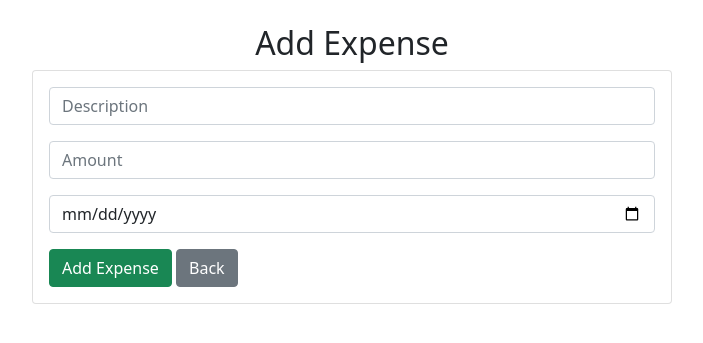
After one commit to mohanarajan0606/Vignesh_project, a Flask app: page /add in a window 1280 px wide. The commit adds this page. Shown: the top 343 px of the page, without its empty margins (288-991 px from the left). Run offline with Flask 3, Linux system fonts and the light colour scheme.

Commit message:
Total Calculation And Edit Page Was Created Sucessfuly

```diff
--- a/app.py
+++ b/app.py
@@ -1,34 +1,76 @@
-from flask import Flask, render_template, request, redirect
+from flask import Flask, render_template, request, redirect, url_for
+import mysql.connector
 
 app = Flask(__name__)
 
-# In-memory store for expenses
-expenses = []
+# MySQL Configuration
+conn = mysql.connector.connect(
+    host='localhost',
+    user='root',
+    password='',
+    database='expense'
+)
+cursor = conn.cursor(dictionary=True)
 
+# Home - Read
 @app.route('/')
 def index():
-    return render_template('index.html', expenses=expenses)
+    # Fetch all expenses
+    cursor.execute("SELECT * FROM expenses")
+    expenses = cursor.fetchall()
 
-@app.route('/add', methods=['POST'])
+    # Fetch total amount directly from database
+    cursor.execute("SELECT SUM(amount) AS total FROM expenses")
+    result = cursor.fetchone()
+    total_amount = result['total'] if result['total'] else 0.0
+
+    return render_template('index.html', expenses=expenses, total_amount=total_amount)
+
+# Create
+@app.route('/add', methods=['GET', 'POST'])
 def add_expense():
-    description = request.form['description']
-    amount = request.form['amount']
-    date = request.form['date']
+    if request.method == 'POST':
+        description = request.form['description']
+        amount = request.form['amount']
+        date = request.form['date']
 
-    # 🔥 Very important: Convert amount to float
-    try:
-        amount = float(amount)
-    except ValueError:
-        amount = 0.0
+        try:
+            amount = float(amount)
+        except ValueError:
+            amount = 0.0
 
-    expense = {
-        'description': description,
-        'amount': amount,
-        'date': date
-    }
-    expenses.append(expense)
+        cursor.execute("INSERT INTO expenses (description, amount, dates) VALUES (%s, %s, %s)", (description, amount, date))
+        conn.commit()
+        return redirect(url_for('index'))
+    return render_template('add.html')
 
-    return redirect('/')
+# Update
+@app.route('/edit/<int:id>', methods=['GET', 'POST'])
+def edit_expense(id):
+    if request.method == 'POST':
+        description = request.form['description']
+        amount = request.form['amount']
+        date = request.form['date']
+
+        try:
+            amount = float(amount)
+        except ValueError:
+            amount = 0.0
+
+        cursor.execute("UPDATE expenses SET description=%s, amount=%s, dates=%s WHERE id=%s", (description, amount, date, id))
+        conn.commit()
+        return redirect(url_for('index'))
+
+    cursor.execute("SELECT * FROM expenses WHERE id=%s", (id,))
+    expense = cursor.fetchone()
+    return render_template('edit.html', expense=expense)
+
+# Delete
+@app.route('/delete/<int:id>')
+def delete_expense(id):
+    cursor.execute("DELETE FROM expenses WHERE id=%s", (id,))
+    conn.commit()
+    return redirect(url_for('index'))
 
 if __name__ == '__main__':
     app.run(debug=True)
--- /dev/null
+++ b/templates/add.html
@@ -0,0 +1,30 @@
+<!DOCTYPE html>
+<html lang="en">
+<head>
+    <meta charset="UTF-8">
+    <title>Add Expense</title>
+    <link href="https://cdn.jsdelivr.net/npm/bootstrap@5.0.2/dist/css/bootstrap.min.css" rel="stylesheet">
+</head>
+<body>
+    <h2 class="text-center mt-4">Add Expense</h2>
+    <div class="d-flex justify-content-center">
+        <div class="card" style="width: 50%">
+            <div class="card-body">
+                <form action="{{ url_for('add_expense') }}" method="POST">
+                    <div class="mb-3">
+                        <input type="text" name="description" class="form-control" placeholder="Description" required>
+                    </div>
+                    <div class="mb-3">
+                        <input type="number" name="amount" class="form-control" placeholder="Amount" step="0.01" required>
+                    </div>
+                    <div class="mb-3">
+                        <input type="date" name="date" class="form-control" required>
+                    </div>
+                    <button type="submit" class="btn btn-success">Add Expense</button>
+                    <a href="{{ url_for('index') }}" class="btn btn-secondary">Back</a>
+                </form>
+            </div>
+        </div>
+    </div>
+</body>
+</html>
```
Also changed, not shown: templates/edit.html (added, +52 -0 lines), templates/index.html (+19 -18 lines).
